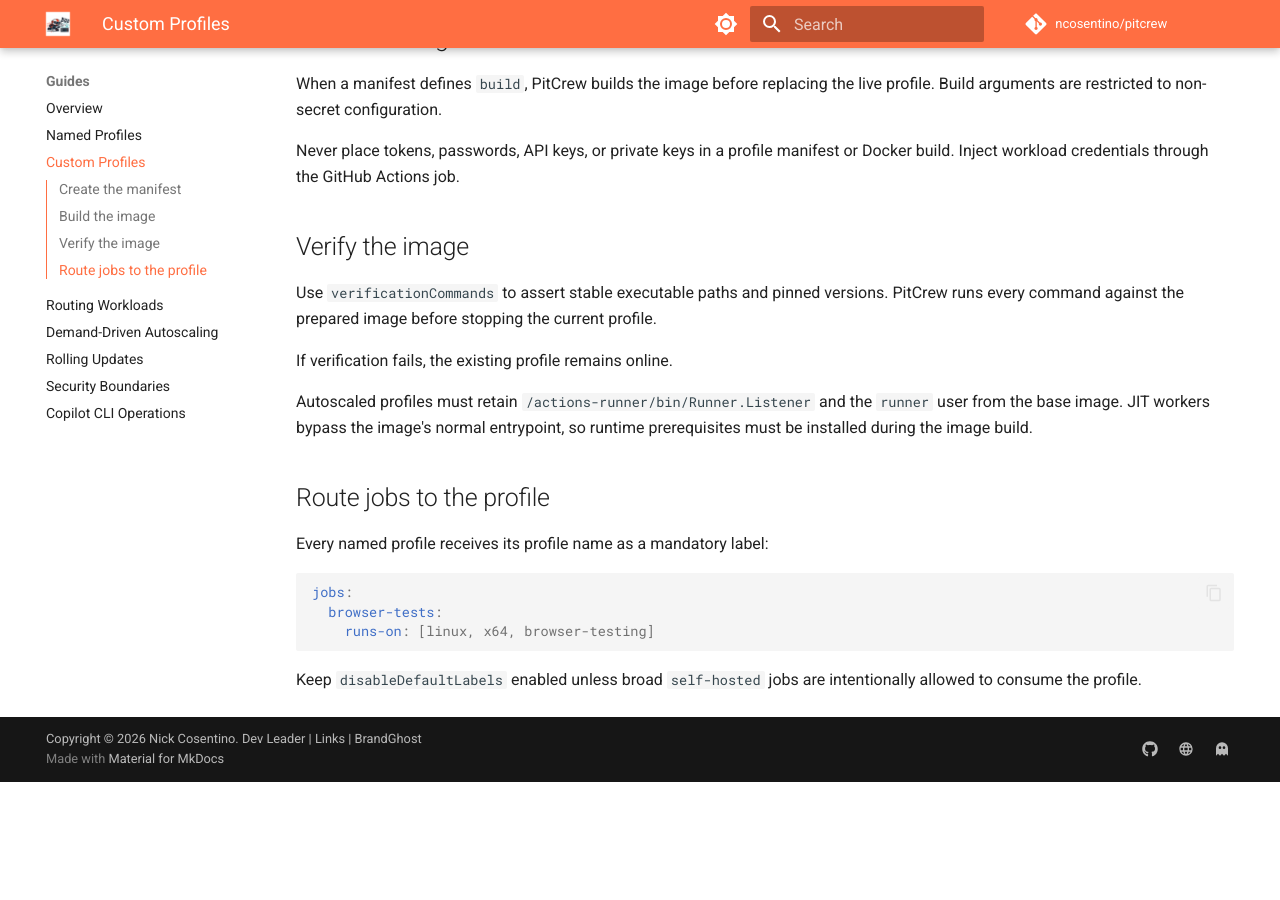
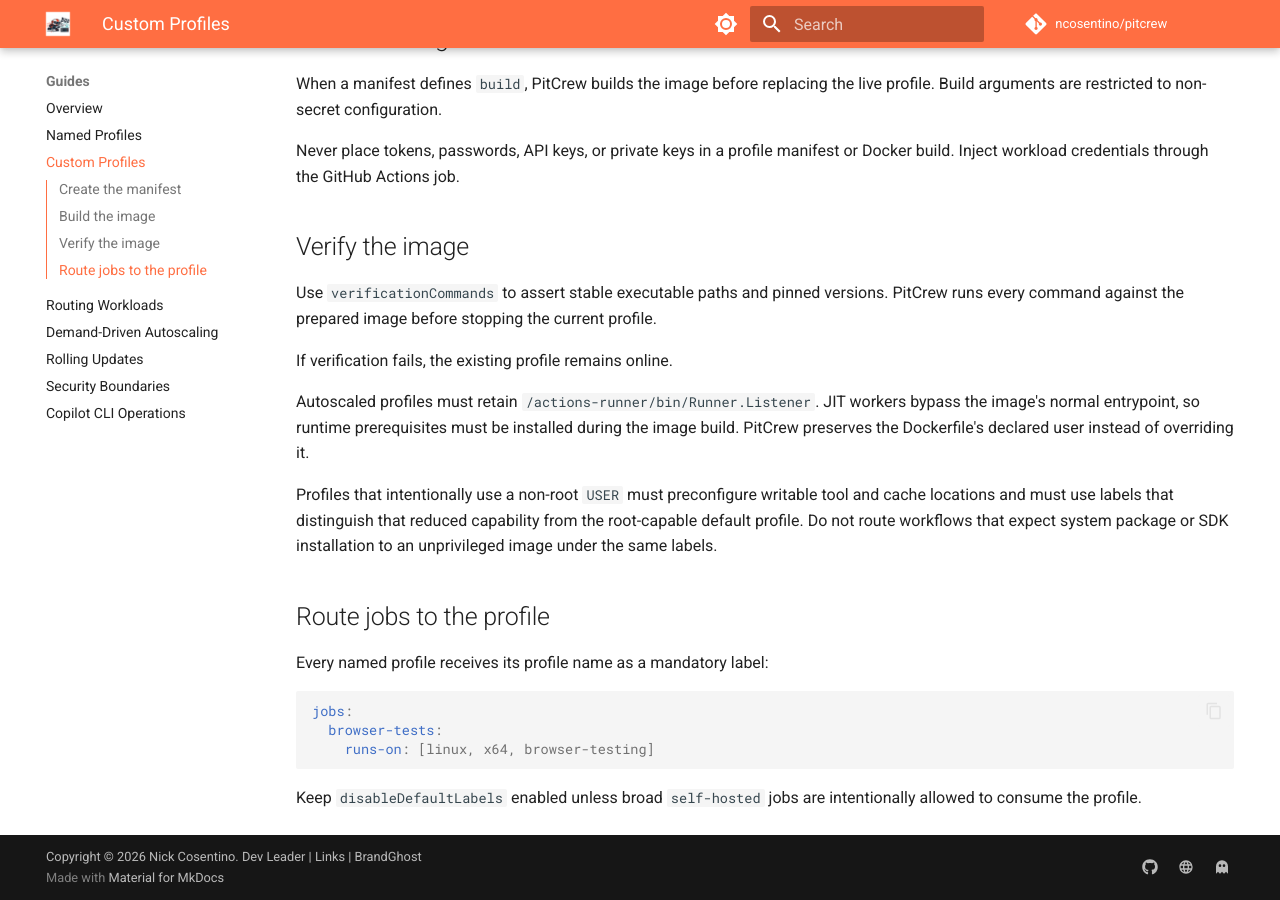
Before and after one commit to ncosentino/pitcrew, an MkDocs documentation site: the page built from docs/guides/custom-profiles.md, in a window 1280 px wide and 900 px high, scrolled down 868 px. Built offline with MkDocs 1.6.1 and Material for MkDocs 9.7.7, drawn with Linux system fonts in a browser that asks for light colours; comment, search, counter and statistics services are not loaded; before the commit the page ends 1650 px from its top, so only the background shows below that.

Commit message:
fix: preserve worker user parity in autoscaling (#22)
Co-authored-by: Copilot <223556219+Copilot@users.noreply.github.com>
Copilot-Session: 8be74dfa-19df-4e6f-9a70-45df41548b12

```diff
--- a/docs/guides/custom-profiles.md
+++ b/docs/guides/custom-profiles.md
@@ -53,9 +53,16 @@ the current profile.
 
 If verification fails, the existing profile remains online.
 
-Autoscaled profiles must retain `/actions-runner/bin/Runner.Listener` and the
-`runner` user from the base image. JIT workers bypass the image's normal
-entrypoint, so runtime prerequisites must be installed during the image build.
+Autoscaled profiles must retain `/actions-runner/bin/Runner.Listener`. JIT
+workers bypass the image's normal entrypoint, so runtime prerequisites must be
+installed during the image build. PitCrew preserves the Dockerfile's declared
+user instead of overriding it.
+
+Profiles that intentionally use a non-root `USER` must preconfigure writable
+tool and cache locations and must use labels that distinguish that reduced
+capability from the root-capable default profile. Do not route workflows that
+expect system package or SDK installation to an unprivileged image under the
+same labels.
 
 ## Route jobs to the profile
 
```
Also changed, not shown: docs/guides/autoscaling.md (+8 -3 lines), 5 other files.
